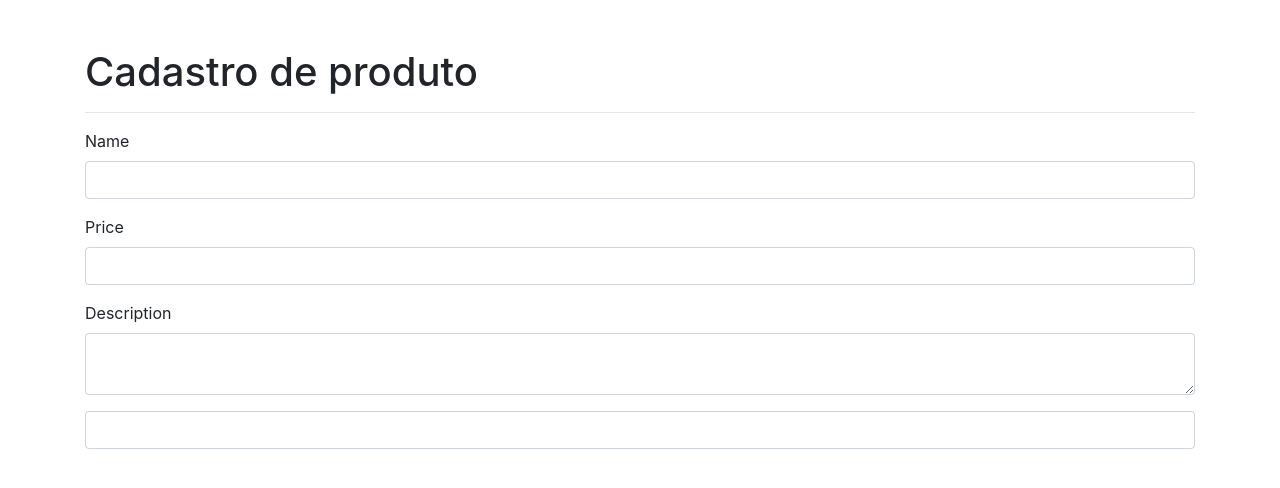
After one commit to chasinfo/iniciandoSymfony4, a Symfony app: template templates/produto/create.html.twig in a window 1280 px wide. The commit adds this page. Shown: the top 488 px of the page. Run offline with Twig, Linux system fonts and the light colour scheme; the template is opened without the code that fills it, so the values that code supplies are empty; form fields are guessed from the names that the template uses; some libraries are stand-ins or nearby versions.

Commit message:
Foi criado a tela de cadastro; Foi adicionado a classe formulário ProdutoType

```diff
--- a/composer.json
+++ b/composer.json
@@ -65,6 +65,7 @@
     },
     "require-dev": {
         "symfony/debug": "4.3.*",
-        "symfony/profiler-pack": "^1.0"
+        "symfony/profiler-pack": "^1.0",
+        "symfony/var-dumper": "4.3.*"
     }
 }
--- a/src/Entity/Produto.php
+++ b/src/Entity/Produto.php
@@ -94,7 +94,7 @@ class Produto
     /**
      * @return string
      */
-    public function getDescription(): string
+    public function getDescription()
     {
         return $this->description;
     }
--- /dev/null
+++ b/templates/produto/_form.html.twig
@@ -0,0 +1,21 @@
+{{ form_start(form, {"attr": {"novalidate": "novalidate"}}) }}
+
+<div class="form-group">
+    {{ form_label(form.name) }}
+    {{ form_widget(form.name) }}
+    {{ form_errors(form.name) }}
+</div>
+
+<div class="form-group">
+    {{ form_label(form.price) }}
+    {{ form_widget(form.price) }}
+    {{ form_errors(form.price) }}
+</div>
+
+<div class="form-group">
+    {{ form_label(form.description) }}
+    {{ form_widget(form.description) }}
+    {{ form_errors(form.description) }}
+</div>
+
+{{ form_widget(form.enviar) }}
--- /dev/null
+++ b/templates/produto/create.html.twig
@@ -0,0 +1,12 @@
+{% extends 'base.html.twig' %}
+
+{% block title %}Cadastro de produto{% endblock %}
+
+{% block body %}
+    <h1>Cadastro de produto </h1>
+    <hr>
+    {% include "produto/_form.html.twig" %}
+
+
+
+{% endblock %}
--- a/templates/produto/index.html.twig
+++ b/templates/produto/index.html.twig
@@ -8,8 +8,8 @@
     <hr>
 
     <div class="row">
-        <div class="col-md-12">
-            <a class="btn btn-primary btn-lg pull-right" href="">Adicionar Produto</a>
+        <div class="col-md-12 text-right">
+            <a class="btn btn-primary btn-lg" href="">Adicionar Produto</a>
         </div>
     </div>
 
```
Also changed, not shown: src/Controller/ProdutoController.php (+17 -0 lines), src/Form/ProdutoType.php (added, +49 -0 lines), 1 other file.
